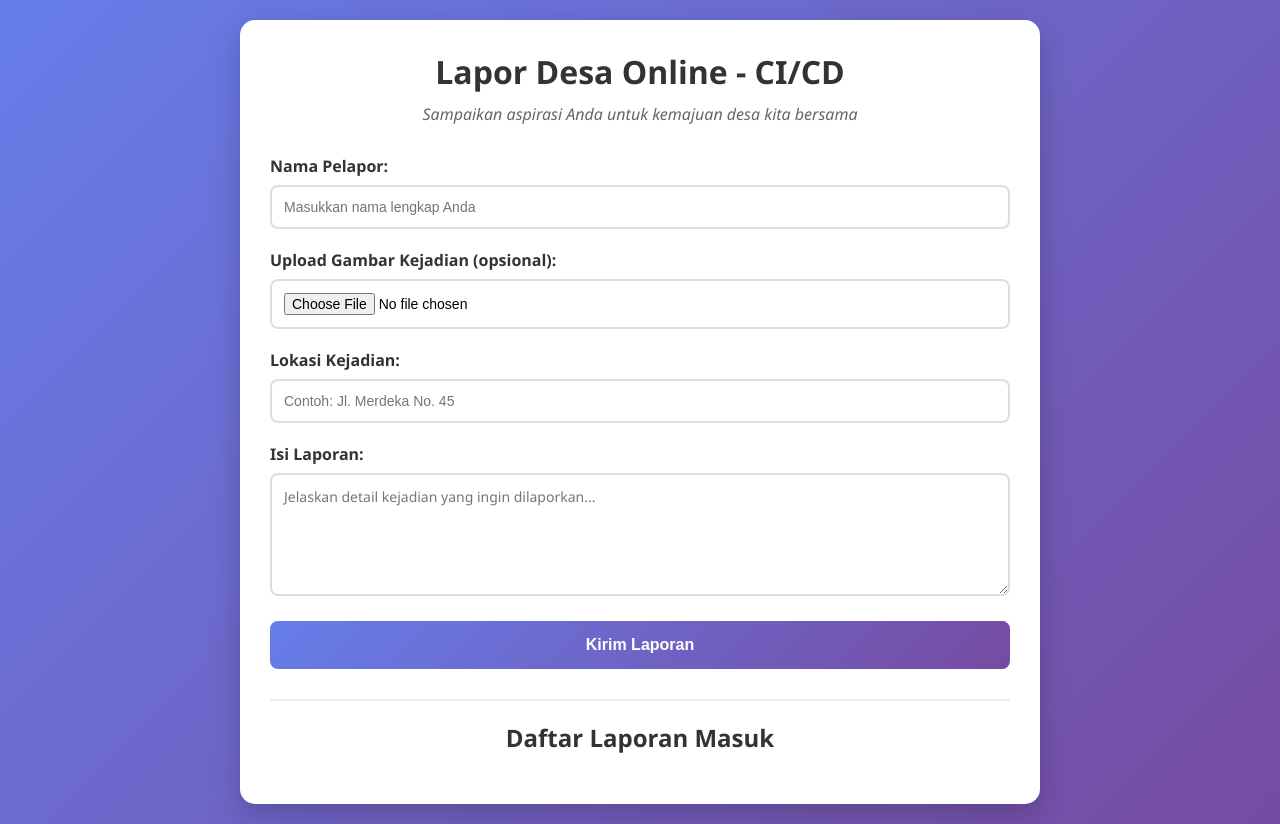
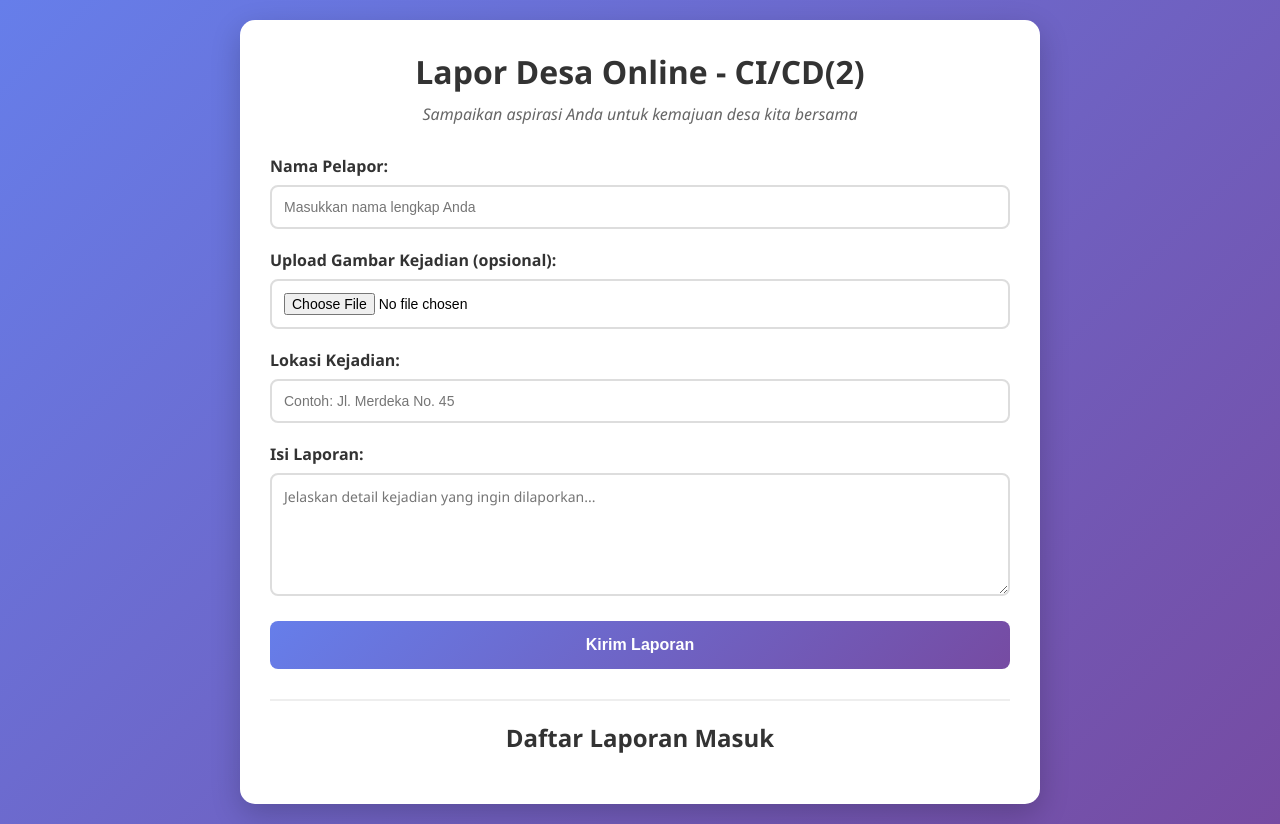
Before and after one commit to wahyuNurahmadinuh/LaporPakDes, a website: page public/index.html in a window 1280 px wide. Drawn offline with Linux system fonts and the light colour scheme; no server answers.

Commit message:
testing lagi CI/CD

```diff
--- a/public/index.html
+++ b/public/index.html
@@ -8,7 +8,7 @@
 </head>
 <body>
   <div class="container">
-    <h1>Lapor Desa Online - CI/CD</h1>
+    <h1>Lapor Desa Online - CI/CD(2)</h1>
     <p class="subtitle">Sampaikan aspirasi Anda untuk kemajuan desa kita bersama</p>
 
     <form id="lapor-form">
```
